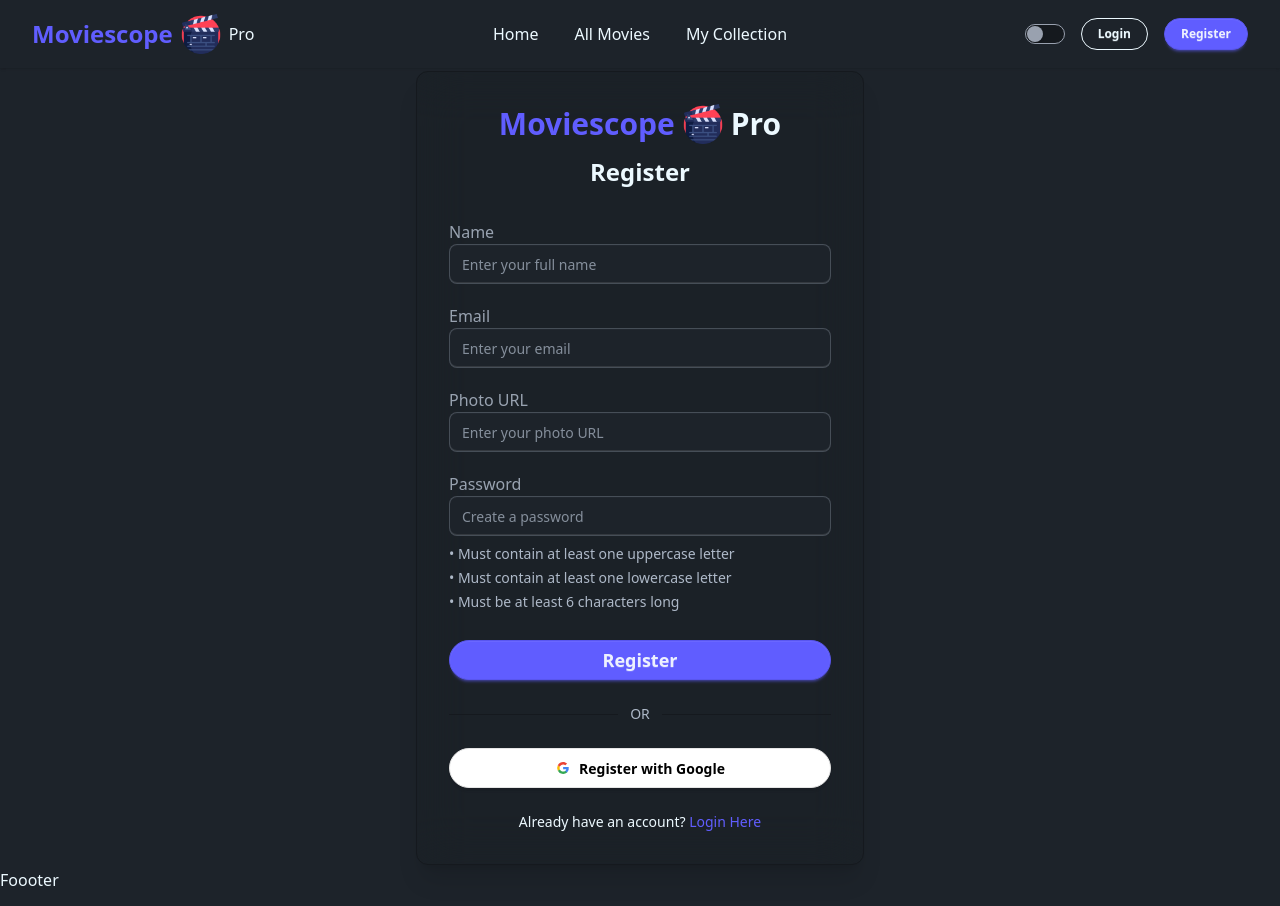
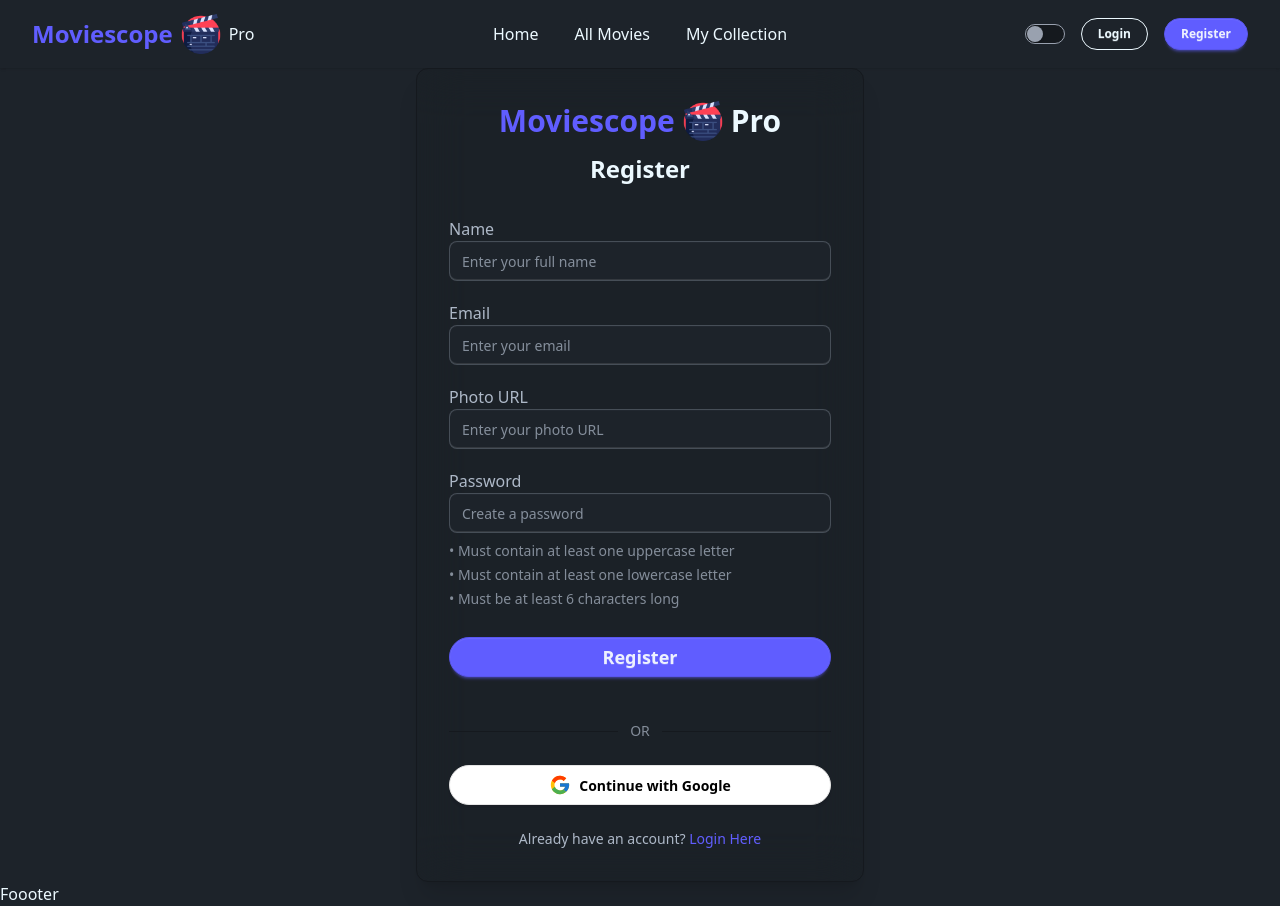
Before and after one commit to sm-ayman/moviescope-pro-client, a React (Vite) app: page /register in a window 1280 px wide. Built offline with nearby package versions, Linux system fonts and the light colour scheme; no server answers.

Commit message:
Register with Google Successful

```diff
--- a/package.json
+++ b/package.json
@@ -14,6 +14,7 @@
     "firebase": "^12.5.0",
     "react": "^19.1.1",
     "react-dom": "^19.1.1",
+    "react-icons": "^5.5.0",
     "react-router": "^7.9.5",
     "tailwindcss": "^4.1.17"
   },
--- a/src/contexts/AuthProvider.jsx
+++ b/src/contexts/AuthProvider.jsx
@@ -59,7 +59,7 @@
     signInUser,
     signOutUser,
   };
-  return <AuthContext authInfo={authInfo}>{children}</AuthContext>;
+  return <AuthContext value={authInfo}>{children}</AuthContext>;
 };
 
 export default AuthProvider;
--- a/src/pages/Login/Login.jsx
+++ b/src/pages/Login/Login.jsx
@@ -1,17 +1,34 @@
 import React from "react";
 import { Link } from "react-router";
 import logo from "/logo.png";
+import { FcGoogle } from "react-icons/fc";
+import { auth } from "../../Firebase/firebase.init";
+import { GoogleAuthProvider, signInWithPopup } from "firebase/auth";
 
 const Login = () => {
+
+  const handleGoogleLogin = async () => {
+    const provider = new GoogleAuthProvider();
+    try {
+      const result = await signInWithPopup(auth, provider);
+      const user = result.user;
+      console.log("Google login user:", user);
+      alert(`Welcome, ${user.displayName}`);
+    } catch (error) {
+      console.error("Google login error:", error);
+      alert(error.message);
+    }
+  };
+
   return (
     <div className="min-h-screen flex items-center justify-center px-4">
       <div className="bg-base-200/40 backdrop-blur-xl shadow-xl rounded-xl p-8 w-full max-w-md border border-base-300">
 
-        {/* Title */}
+        {/* Logo + Title */}
         <div className="text-center mb-8">
           <Link to="/" className="flex items-center justify-center gap-2">
             <span className="text-3xl font-bold text-primary">Moviescope</span>
-            <img src={logo} alt="" className="w-10" />
+            <img src={logo} alt="Logo" className="w-10" />
             <span className="text-3xl font-bold">Pro</span>
           </Link>
           <h2 className="text-2xl font-semibold mt-3">Login</h2>
@@ -22,7 +39,7 @@
           {/* Email */}
           <div>
             <label className="label">
-              <span className="label-text text-base">Email</span>
+              <span className="label-text text-base-content/70">Email</span>
             </label>
             <input
               type="email"
@@ -34,14 +51,13 @@
           {/* Password */}
           <div>
             <label className="label">
-              <span className="label-text text-base">Password</span>
+              <span className="label-text text-base-content/70">Password</span>
             </label>
             <input
               type="password"
               placeholder="Enter your password"
               className="input input-bordered w-full rounded-lg"
             />
-            {/* Forgot password (visual only) */}
             <p className="text-right mt-1 text-sm text-primary cursor-pointer hover:underline">
               Forgot Password?
             </p>
@@ -56,44 +72,20 @@
         {/* OR Divider */}
         <div className="flex items-center my-6">
           <div className="flex-1 h-px bg-base-300"></div>
-          <span className="px-3 text-sm text-base-content/70">OR</span>
+          <span className="px-3 text-sm text-base-content/50">OR</span>
           <div className="flex-1 h-px bg-base-300"></div>
         </div>
 
         {/* Google Login */}
-        <button className="btn bg-white text-black border-[#e5e5e5] w-full rounded-full flex items-center gap-2 hover:bg-gray-100">
-          <svg
-            aria-label="Google logo"
-            width="16"
-            height="16"
-            xmlns="http://www.w3.org/2000/svg"
-            viewBox="0 0 512 512"
-          >
-            <g>
-              <path d="m0 0H512V512H0" fill="#fff"></path>
-              <path
-                fill="#34a853"
-                d="M153 292c30 82 118 95 171 60h62v48A192 192 0 0190 341"
-              ></path>
-              <path
-                fill="#4285f4"
-                d="m386 400a140 175 0 0053-179H260v74h102q-7 37-38 57"
-              ></path>
-              <path
-                fill="#fbbc02"
-                d="m90 341a208 200 0 010-171l63 49q-12 37 0 73"
-              ></path>
-              <path
-                fill="#ea4335"
-                d="m153 219c22-69 116-109 179-50l55-54c-78-75-230-72-297 55"
-              ></path>
-            </g>
-          </svg>
-          Login with Google
+        <button
+          onClick={handleGoogleLogin}
+          className="btn bg-white text-black border-[#e5e5e5] w-full rounded-full flex items-center gap-2 hover:bg-gray-100"
+        >
+          <FcGoogle size={22} /> Login with Google
         </button>
 
         {/* Register Link */}
-        <p className="text-center mt-6 text-sm">
+        <p className="text-center mt-6 text-sm text-base-content/70">
           Don't have an account?{" "}
           <Link to="/register" className="text-primary font-medium hover:underline">
             Register Now
--- a/src/pages/Register/Register.jsx
+++ b/src/pages/Register/Register.jsx
@@ -1,39 +1,62 @@
-import React, { useState } from "react";
-import { Link } from "react-router";
+import React, { useState, useEffect } from "react";
+import { Link, useNavigate } from "react-router";
 import logo from "/logo.png";
+import { FcGoogle } from "react-icons/fc";
+import { auth } from "../../Firebase/firebase.init";
+import { GoogleAuthProvider, signInWithPopup } from "firebase/auth";
 
 const Register = () => {
-  const [name, setName] = useState("");
-  const [email, setEmail] = useState("");
-  const [photo, setPhoto] = useState("");
-  const [password, setPassword] = useState("");
+  const navigate = useNavigate();
   const [errors, setErrors] = useState("");
+
+  useEffect(() => {
+    document.title = "Register | Moviescope Pro";
+  }, []);
+
+  // Password validation
+  const validatePassword = (password) => {
+    const upper = /[A-Z]/.test(password);
+    const lower = /[a-z]/.test(password);
+    const length = password.length >= 6;
+    return upper && lower && length;
+  };
 
   const handleRegister = (e) => {
     e.preventDefault();
+
+    const form = e.target;
+    const name = form.name.value;
+    const email = form.email.value;
+    const photoURL = form.photoURL.value;
+    const password = form.password.value;
+
+    console.log("Form submitted:", { name, email, photoURL, password });
+
     setErrors("");
 
-    // Password validation
-    const uppercaseRegex = /[A-Z]/;
-    const lowercaseRegex = /[a-z]/;
-    const minLength = 6;
-
-    if (!uppercaseRegex.test(password)) {
-      setErrors("Password must contain at least one uppercase letter.");
-      return;
-    }
-    if (!lowercaseRegex.test(password)) {
-      setErrors("Password must contain at least one lowercase letter.");
-      return;
-    }
-    if (password.length < minLength) {
-      setErrors("Password must be at least 6 characters long.");
+    if (!validatePassword(password)) {
+      setErrors(
+        "Password must be at least 6 characters long, contain at least one uppercase letter, and one lowercase letter."
+      );
       return;
     }
 
-    // If validation passes, proceed with registration
-    console.log("Form submitted", { name, email, photo, password });
     alert("Registration successful!");
+  };
+
+  // Google login
+  const handleGoogleRegister = async () => {
+    const provider = new GoogleAuthProvider();
+    try {
+      const result = await signInWithPopup(auth, provider);
+      const user = result.user;
+      console.log("Google user:", user);
+      alert(`Google login successful! Welcome, ${user.displayName}`);
+      navigate("/"); // redirect after login
+    } catch (error) {
+      console.error("Google login error:", error);
+      setErrors(error.message);
+    }
   };
 
   return (
@@ -43,7 +66,7 @@
         <div className="text-center mb-8">
           <Link to="/" className="flex items-center justify-center gap-2">
             <span className="text-3xl font-bold text-primary">Moviescope</span>
-            <img src={logo} alt="" className="w-10" />
+            <img src={logo} alt="Logo" className="w-10" />
             <span className="text-3xl font-bold">Pro</span>
           </Link>
           <h2 className="text-2xl font-semibold mt-3">Register</h2>
@@ -54,13 +77,12 @@
           {/* Name */}
           <div>
             <label className="label">
-              <span className="label-text text-base">Name</span>
+              <span className="label-text text-base-content/70">Name</span>
             </label>
             <input
               type="text"
               placeholder="Enter your full name"
-              value={name}
-              onChange={(e) => setName(e.target.value)}
+              name="name"
               className="input input-bordered w-full rounded-lg"
               required
             />
@@ -69,13 +91,12 @@
           {/* Email */}
           <div>
             <label className="label">
-              <span className="label-text text-base">Email</span>
+              <span className="label-text text-base-content/70">Email</span>
             </label>
             <input
               type="email"
               placeholder="Enter your email"
-              value={email}
-              onChange={(e) => setEmail(e.target.value)}
+              name="email"
               className="input input-bordered w-full rounded-lg"
               required
             />
@@ -84,13 +105,12 @@
           {/* Photo URL */}
           <div>
             <label className="label">
-              <span className="label-text text-base">Photo URL</span>
+              <span className="label-text text-base-content/70">Photo URL</span>
             </label>
             <input
               type="text"
               placeholder="Enter your photo URL"
-              value={photo}
-              onChange={(e) => setPhoto(e.target.value)}
+              name="photoURL"
               className="input input-bordered w-full rounded-lg"
             />
           </div>
@@ -98,24 +118,20 @@
           {/* Password */}
           <div>
             <label className="label">
-              <span className="label-text text-base">Password</span>
+              <span className="label-text text-base-content/70">Password</span>
             </label>
             <input
               type="password"
               placeholder="Create a password"
-              value={password}
-              onChange={(e) => setPassword(e.target.value)}
+              name="password"
               className="input input-bordered w-full rounded-lg"
               required
             />
-
-            {/* Password requirements */}
-            <ul className="mt-2 space-y-1 text-sm text-base-content/70">
+            <ul className="mt-2 space-y-1 text-sm text-base-content/50">
               <li>• Must contain at least one uppercase letter</li>
               <li>• Must contain at least one lowercase letter</li>
               <li>• Must be at least 6 characters long</li>
             </ul>
-
             {errors && <p className="text-red-500 text-sm mt-1">{errors}</p>}
           </div>
 
@@ -126,49 +142,26 @@
           >
             Register
           </button>
-        </form>
 
           {/* OR Divider */}
           <div className="flex items-center my-6">
             <div className="flex-1 h-px bg-base-300"></div>
-          <span className="px-3 text-sm text-base-content/70">OR</span>
+            <span className="px-3 text-sm text-base-content/50">OR</span>
             <div className="flex-1 h-px bg-base-300"></div>
           </div>
 
           {/* Google Login */}
-        <button className="btn bg-white text-black border-[#e5e5e5] w-full rounded-full flex items-center gap-2 hover:bg-gray-100">
-          <svg
-            aria-label="Google logo"
-            width="16"
-            height="16"
-            xmlns="http://www.w3.org/2000/svg"
-            viewBox="0 0 512 512"
+          <button
+            type="button"
+            onClick={handleGoogleRegister}
+            className="btn bg-white text-black border-[#e5e5e5] w-full rounded-full flex items-center justify-center gap-2 hover:bg-gray-100"
           >
-            <g>
-              <path d="m0 0H512V512H0" fill="#fff"></path>
-              <path
-                fill="#34a853"
-                d="M153 292c30 82 118 95 171 60h62v48A192 192 0 0190 341"
-              ></path>
-              <path
-                fill="#4285f4"
-                d="m386 400a140 175 0 0053-179H260v74h102q-7 37-38 57"
-              ></path>
-              <path
-                fill="#fbbc02"
-                d="m90 341a208 200 0 010-171l63 49q-12 37 0 73"
-              ></path>
-              <path
-                fill="#ea4335"
-                d="m153 219c22-69 116-109 179-50l55-54c-78-75-230-72-297 55"
-              ></path>
-            </g>
-          </svg>
-          Register with Google
+            <FcGoogle size={22} /> Continue with Google
           </button>
+        </form>
 
-        {/* Login link */}
-        <p className="text-center mt-6 text-sm">
+        {/* Login Link */}
+        <p className="text-center mt-6 text-sm text-base-content/70">
           Already have an account?{" "}
           <Link
             to="/login"
```
Also changed, not shown: 1 other file (tests, documents, lock files or other folders). Lines whose indentation alone changed are shown as unchanged.
